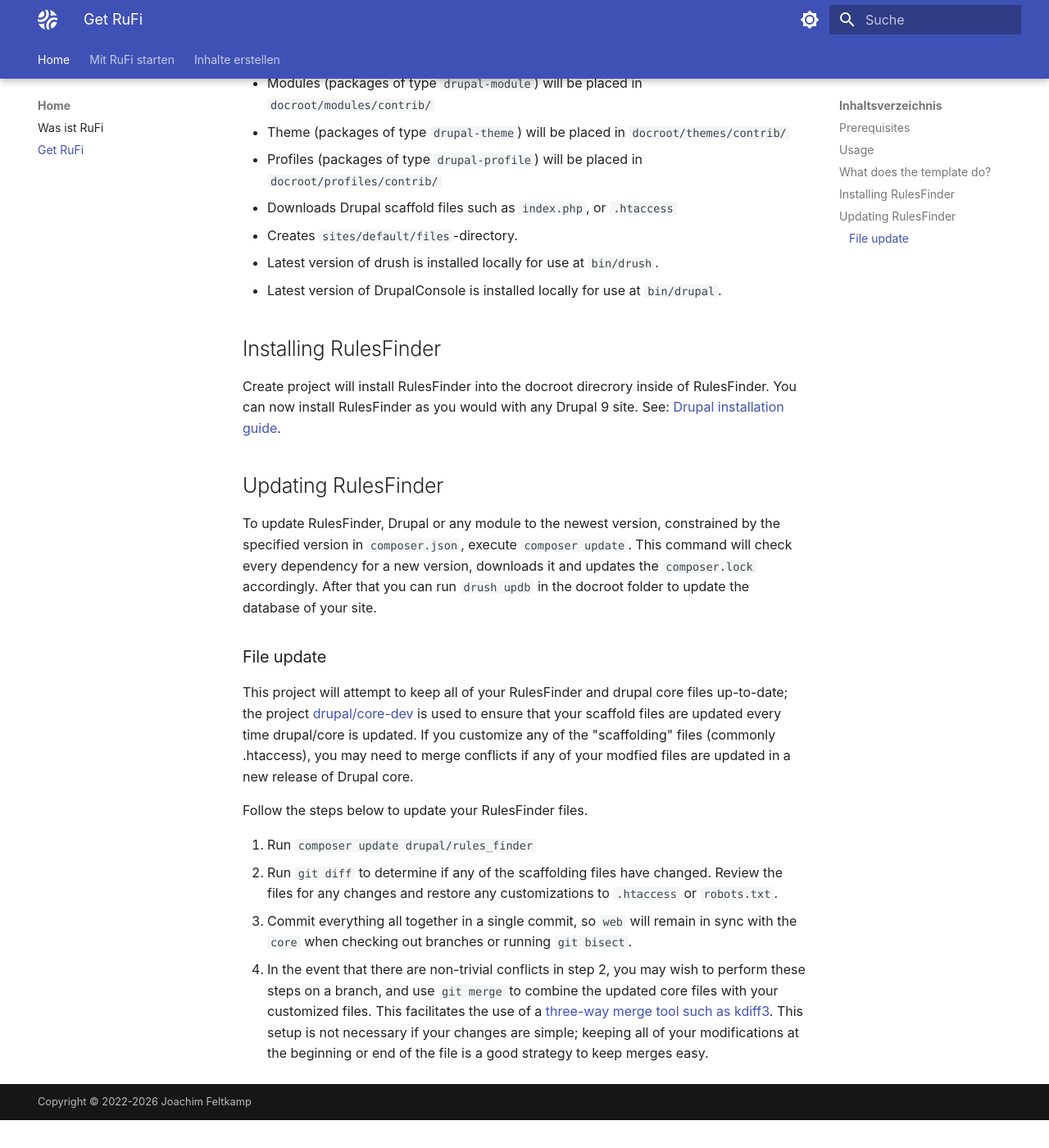
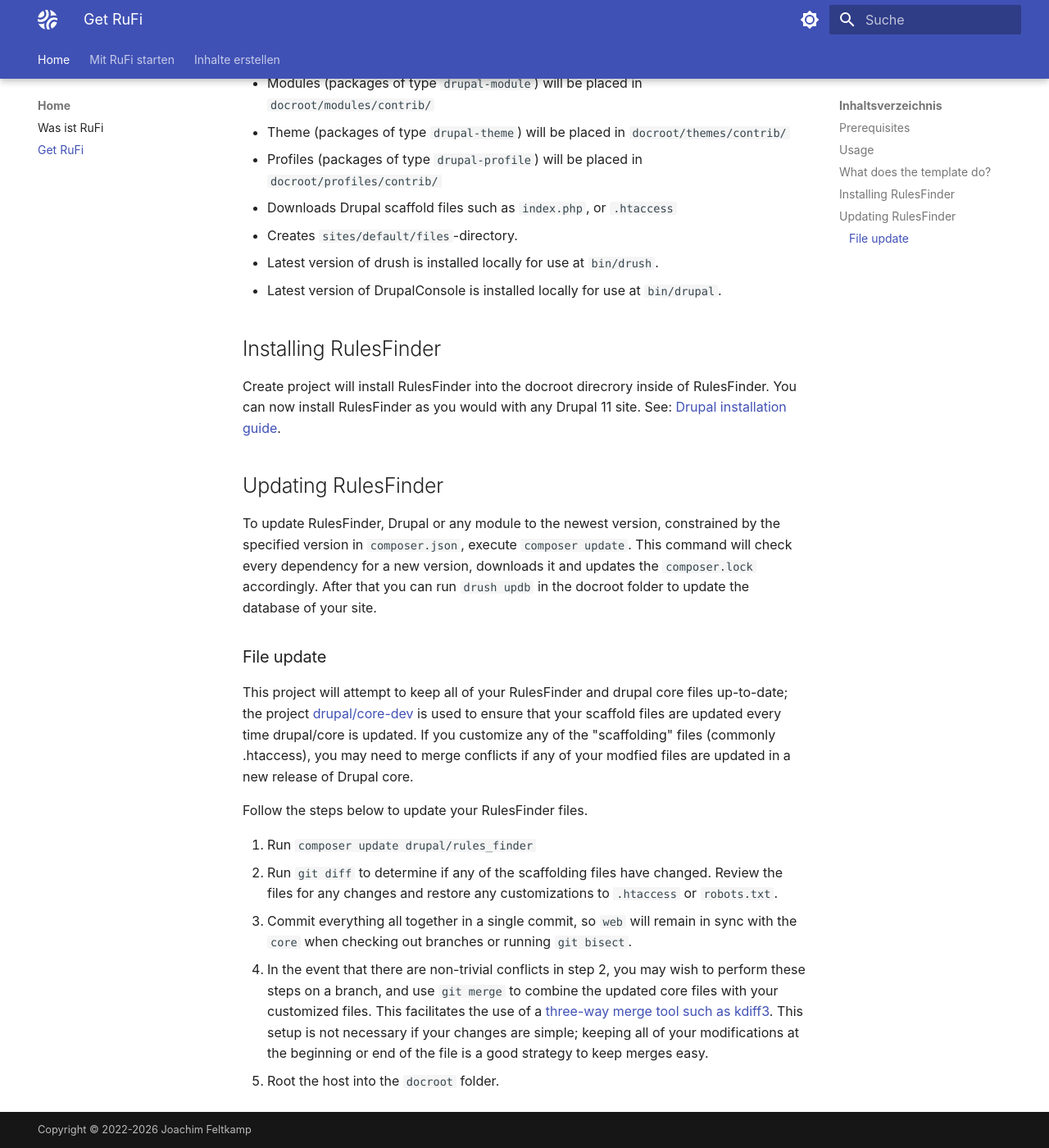
Before and after one commit to jfeltkamp/rulesfinder-docs, an MkDocs documentation site: the page built from docs/get-rufi/install-rufi.md, in a window 1280 px wide and 1400 px high, scrolled down 1040 px. Shown: the whole window at 82% size. Built offline with MkDocs 1.6.1 and Material for MkDocs 9.7.7, drawn with Linux system fonts in a browser that asks for light colours; before the commit the page ends 2406 px from its top, so only the background shows below that.

Commit message:
Adjusted requirements

````diff
--- a/docs/get-rufi/install-rufi.md
+++ b/docs/get-rufi/install-rufi.md
@@ -46,7 +46,7 @@ When installing the given `composer.json` some tasks are taken care of:
 
 ## Installing RulesFinder
 
-Create project will install RulesFinder into the docroot direcrory inside of RulesFinder. You can now install RulesFinder as you would with any Drupal 9 site. See: [Drupal installation guide](https://www.drupal.org/node/1839310).
+Create project will install RulesFinder into the docroot direcrory inside of RulesFinder. You can now install RulesFinder as you would with any Drupal 11 site. See: [Drupal installation guide](https://www.drupal.org/node/1839310).
 
 ## Updating RulesFinder
 
@@ -76,3 +76,4 @@ Follow the steps below to update your RulesFinder files.
    of a [three-way merge tool such as kdiff3](http://www.gitshah.com/2010/12/how-to-setup-kdiff-as-diff-tool-for-git.html). This setup is not necessary if your changes are simple;
    keeping all of your modifications at the beginning or end of the file is a
    good strategy to keep merges easy.
+1. Root the host into the ```docroot``` folder.
````
